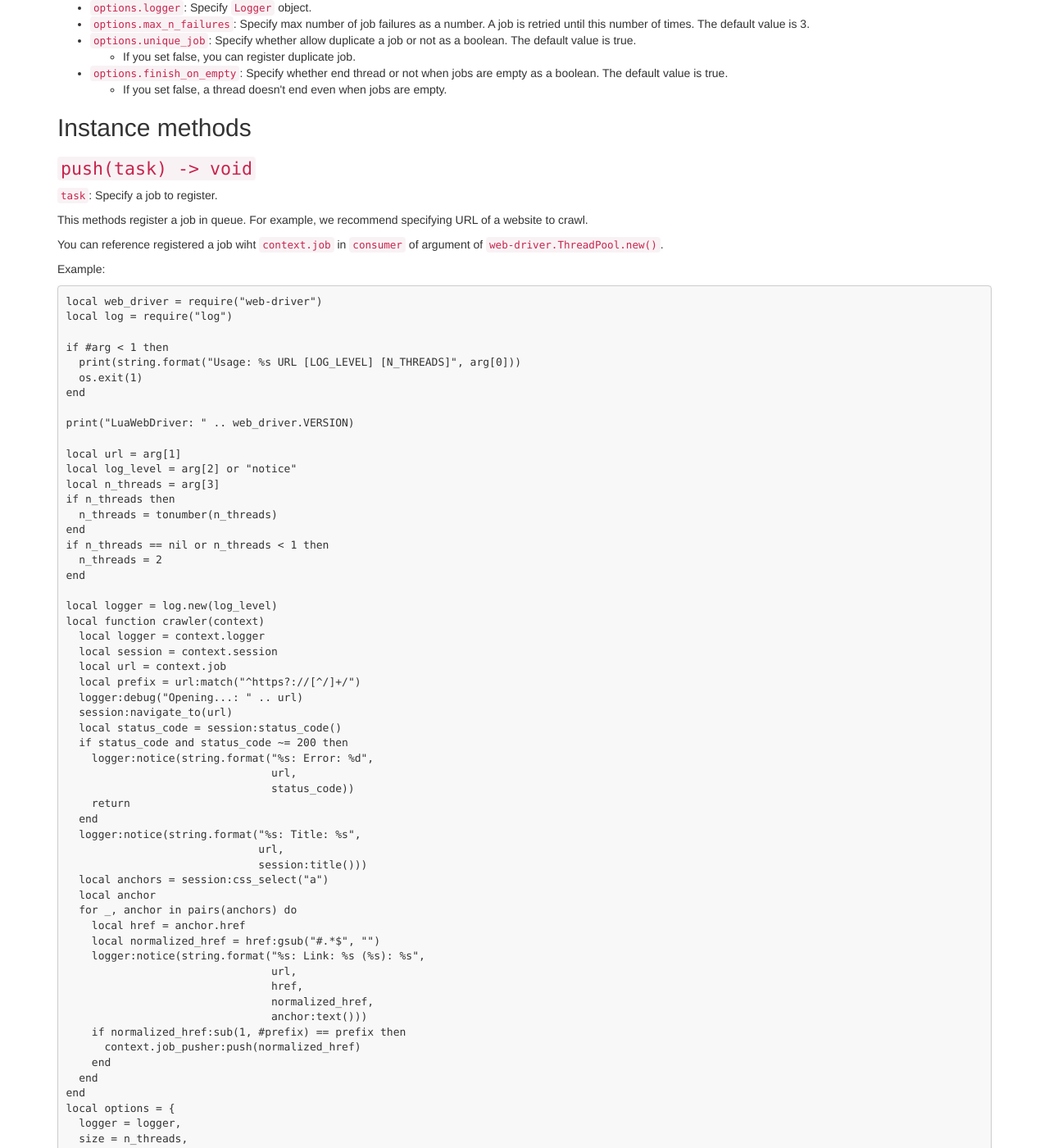
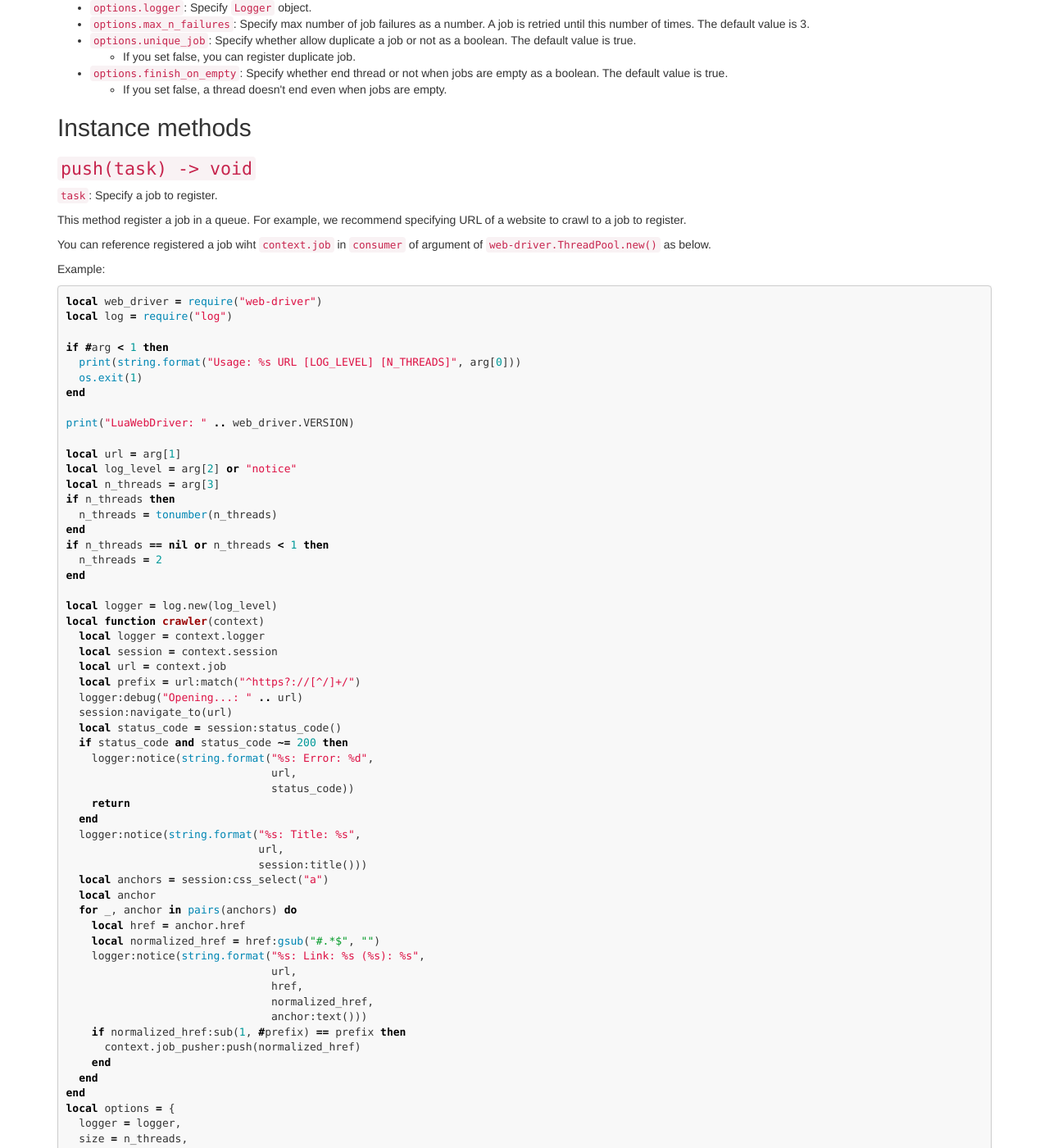
Before and after one commit to clear-code/lua-web-driver, a Jekyll site: the page built from docs/reference/thread-pool.md, in a window 1280 px wide and 1400 px high, scrolled down 495 px. Shown: the whole window at 82% size. Built offline with Jekyll 4.4.1, drawn with Linux system fonts in a browser that asks for light colours; some of the changed text lies outside the part shown.

Commit message:
doc reference: fix typos

````diff
--- a/docs/reference/thread-pool.md
+++ b/docs/reference/thread-pool.md
@@ -36,13 +36,13 @@ You can specify options as below.
 
 `task`: Specify a job to register.
 
-This methods register a job in queue. For example, we recommend specifying URL of a website to crawl.
+This method register a job in a queue. For example, we recommend specifying URL of a website to crawl to a job to register.
 
-You can reference registered a job wiht `context.job` in `consumer` of argument of [`web-driver.ThreadPool.new()`][thread-pool-new].
+You can reference registered a job wiht `context.job` in `consumer` of argument of [`web-driver.ThreadPool.new()`][thread-pool-new] as below.
 
 Example:
 
-```
+```lua
 local web_driver = require("web-driver")
 local log = require("log")
 
````
Also changed, not shown: other parts of docs/reference/thread-pool.md (+1 -1 lines).
